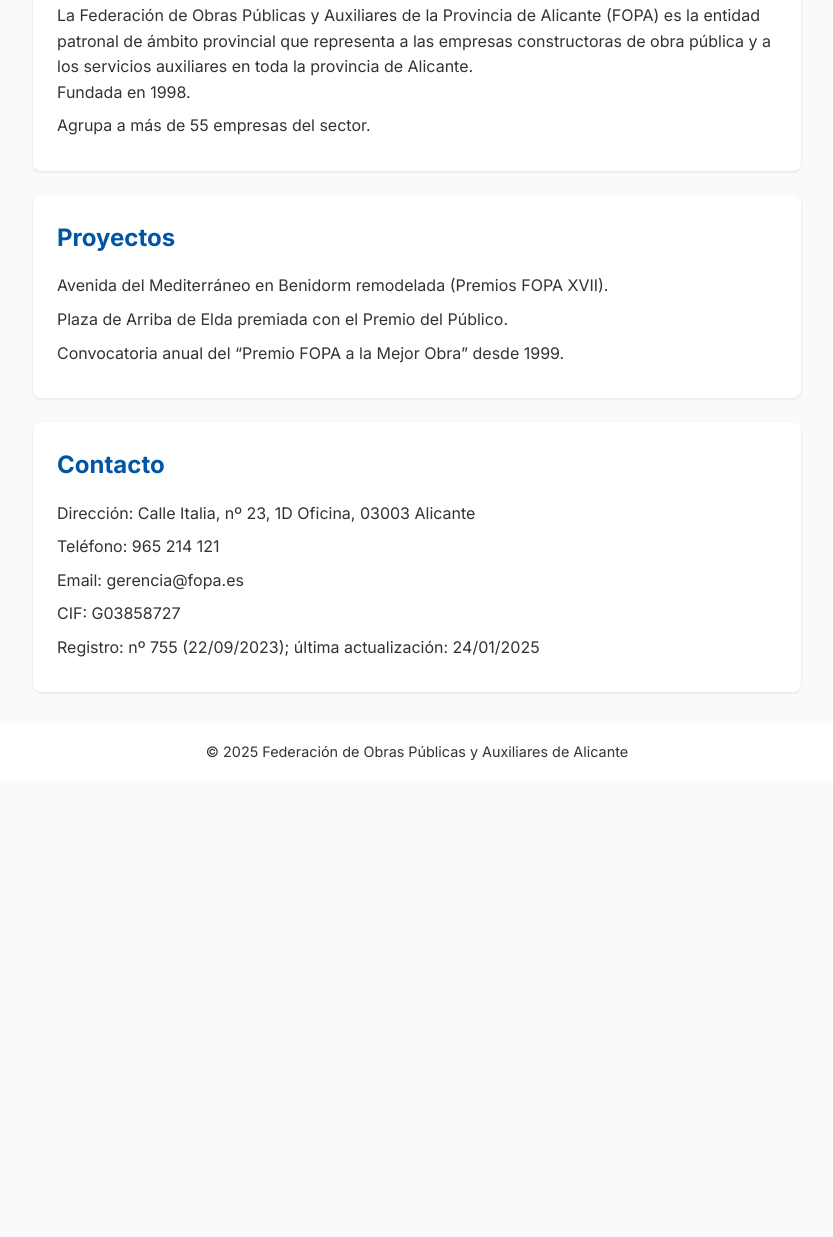
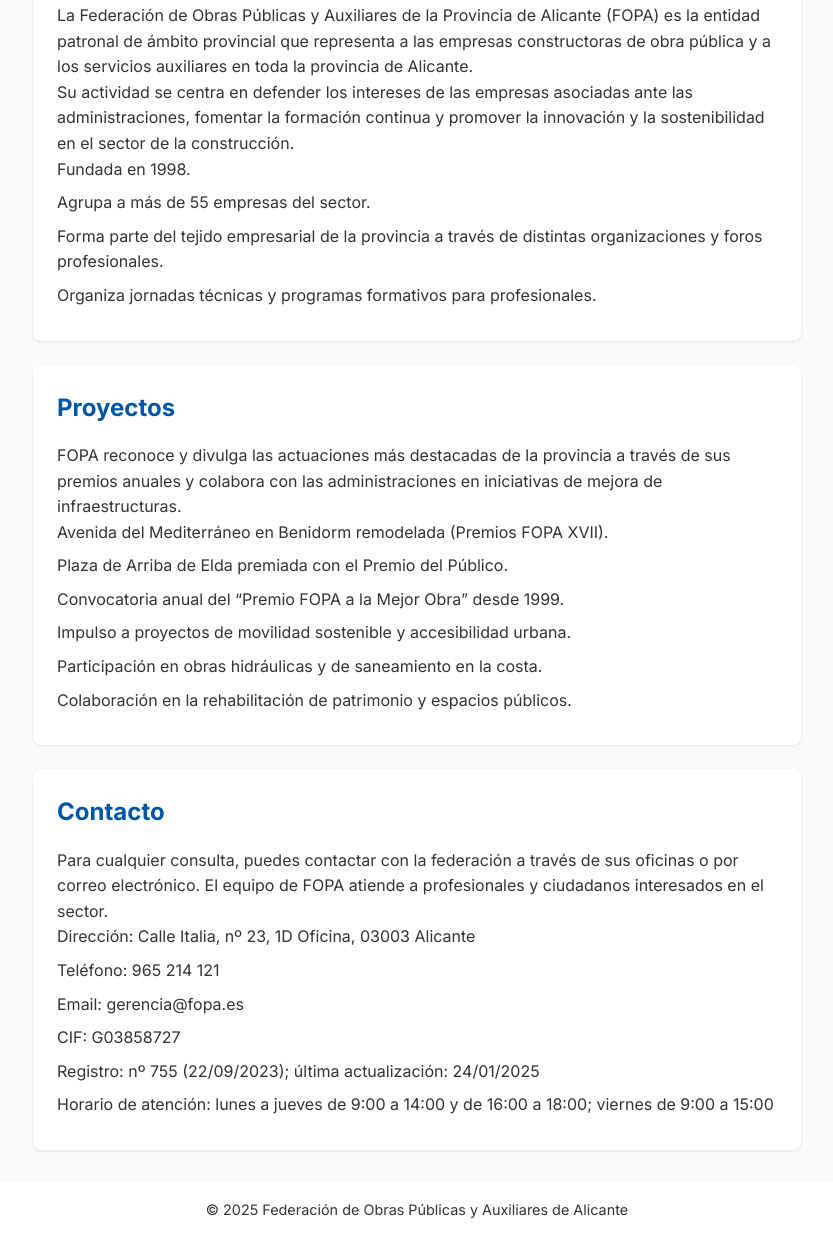
Before and after one commit to flxarias/webfopa, a plain HTML site: page index.html in a window 1280 px wide. Shown: the part 1141-2378 px from the top of the page, without its empty margins (223-1056 px from the left). Before the commit the page ends 1921 px from the top, so only its background shows below. Drawn offline with Linux system fonts and the light colour scheme.

Commit message:
Expand section content with additional FOPA details

```diff
--- a/index.html
+++ b/index.html
@@ -27,29 +27,38 @@
     <section id="sobre-nosotros">
       <h2>Sobre nosotros</h2>
       <p>La Federación de Obras Públicas y Auxiliares de la Provincia de Alicante (FOPA) es la entidad patronal de ámbito provincial que representa a las empresas constructoras de obra pública y a los servicios auxiliares en toda la provincia de Alicante.</p>
+      <p>Su actividad se centra en defender los intereses de las empresas asociadas ante las administraciones, fomentar la formación continua y promover la innovación y la sostenibilidad en el sector de la construcción.</p>
       <ul>
         <li>Fundada en 1998.</li>
         <li>Agrupa a más de 55 empresas del sector.</li>
+        <li>Forma parte del tejido empresarial de la provincia a través de distintas organizaciones y foros profesionales.</li>
+        <li>Organiza jornadas técnicas y programas formativos para profesionales.</li>
       </ul>
     </section>
 
     <section id="proyectos">
       <h2>Proyectos</h2>
+      <p>FOPA reconoce y divulga las actuaciones más destacadas de la provincia a través de sus premios anuales y colabora con las administraciones en iniciativas de mejora de infraestructuras.</p>
       <ul>
         <li>Avenida del Mediterráneo en Benidorm remodelada (Premios FOPA XVII).</li>
         <li>Plaza de Arriba de Elda premiada con el Premio del Público.</li>
         <li>Convocatoria anual del “Premio FOPA a la Mejor Obra” desde 1999.</li>
+        <li>Impulso a proyectos de movilidad sostenible y accesibilidad urbana.</li>
+        <li>Participación en obras hidráulicas y de saneamiento en la costa.</li>
+        <li>Colaboración en la rehabilitación de patrimonio y espacios públicos.</li>
       </ul>
     </section>
 
     <section id="contacto">
       <h2>Contacto</h2>
+      <p>Para cualquier consulta, puedes contactar con la federación a través de sus oficinas o por correo electrónico. El equipo de FOPA atiende a profesionales y ciudadanos interesados en el sector.</p>
       <ul>
         <li>Dirección: Calle Italia, nº 23, 1D Oficina, 03003 Alicante</li>
         <li>Teléfono: 965 214 121</li>
         <li>Email: gerencia@fopa.es</li>
         <li>CIF: G03858727</li>
         <li>Registro: nº 755 (22/09/2023); última actualización: 24/01/2025</li>
+        <li>Horario de atención: lunes a jueves de 9:00 a 14:00 y de 16:00 a 18:00; viernes de 9:00 a 15:00</li>
       </ul>
     </section>
   </main>
```
